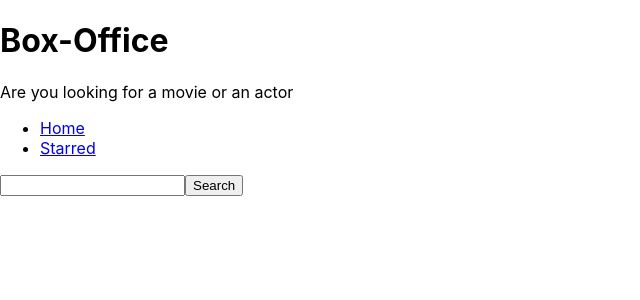
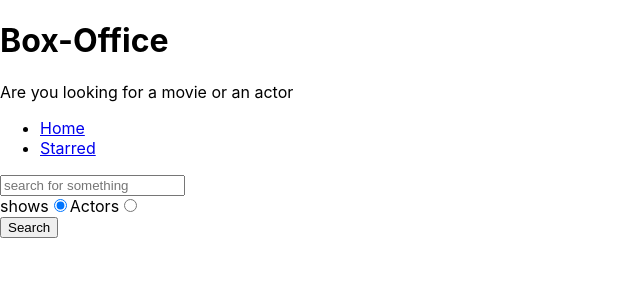
Before and after one commit to ashu6980/Box-Office, a React (Create React App) app: page / in a window 1280 px wide. Shown: the top 300 px of the page, without its empty margins (0-640 px from the left). Built offline with nearby package versions, Linux system fonts and the light colour scheme.

Commit message:
added search option

```diff
--- a/src/pages/Home.js
+++ b/src/pages/Home.js
@@ -5,8 +5,11 @@
 const Home = () => {
   const [input, setInput] = useState('');
   const [results, setResults] = useState(null);
+  const [searchOption, setSearchOption] = useState('shows');
+
+  const isShowsSearch = searchOption === 'shows';
   const onSearch = () => {
-    apiGet(`/search/shows?q=${input}s`).then(result => {
+    apiGet(`/search/${searchOption}?q=${input}s`).then(result => {
       setResults(result);
     });
   };
@@ -18,6 +21,10 @@
       onSearch();
     }
   };
+  const onRadioChange = ev => {
+    setSearchOption(ev.target.value);
+  };
+  console.log(searchOption);
 
   const renderResults = () => {
     if (results && results.length === 0) {
@@ -25,13 +32,11 @@
     }
 
     if (results && results.length > 0) {
-      return (
-        <div>
-          {results.map(item => (
-            <div key={item.show.id}>{item.show.name}</div>
-          ))}
-        </div>
-      );
+      return results[0].show
+        ? results.map(item => <div key={item.show.id}>{item.show.name}</div>)
+        : results.map(item => (
+            <div key={item.person.id}>{item.person.name}</div>
+          ));
     }
     return null;
   };
@@ -40,10 +45,33 @@
     <MainpageLayout>
       <input
         type="text"
+        placeholder="search for something"
         onChange={onInputChange}
         onKeyDown={onKeyDown}
         value={input}
       />
+      <div>
+        <label htmlFor="shows-search">
+          shows
+          <input
+            id="shows-search"
+            type="radio"
+            value="shows"
+            checked={isShowsSearch}
+            onChange={onRadioChange}
+          />
+        </label>
+        <label htmlFor="actors-search">
+          Actors
+          <input
+            id="actors-search"
+            type="radio"
+            value="people"
+            checked={!isShowsSearch}
+            onChange={onRadioChange}
+          />
+        </label>
+      </div>
       <button type="button" onClick={onSearch}>
         Search
       </button>
```
